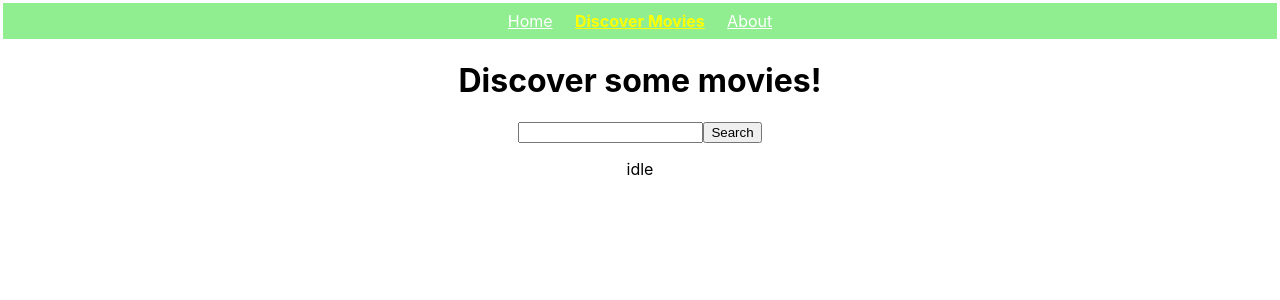
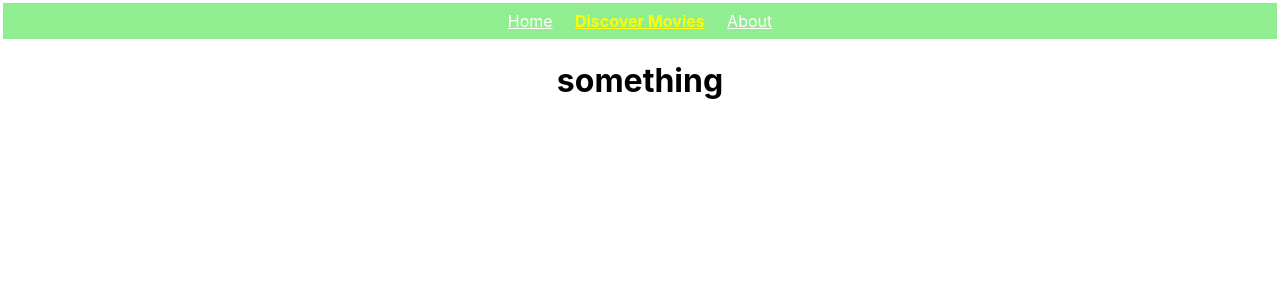
Before and after one commit to mr-robak/find-a-movie-app, a React (Create React App) app: page /discover/something in a window 1280 px wide. Shown: the top 300 px of the page. Built offline with nearby package versions, Linux system fonts and the light colour scheme.

Commit message:
create dynamic route, MovePage component and Link to it

```diff
--- a/src/App.js
+++ b/src/App.js
@@ -5,12 +5,14 @@ import NavBar from "./components/NavBar";
 import DiscoverMoviesPage from "./pages/DiscoverMoviesPage";
 import HomePage from "./pages/HomePage";
 import AboutPage from "./pages/AboutPage";
+import MoviePage from "./pages/MoviePage";
 
 function App() {
   return (
     <div className="App">
       <NavBar />
       <Switch>
+        <Route path="/discover/something" component={MoviePage} />
         <Route path="/discover" component={DiscoverMoviesPage} />
         <Route path="/about" component={AboutPage} />
         <Route path="/" component={HomePage} />
--- a/src/components/MovieCard.js
+++ b/src/components/MovieCard.js
@@ -1,13 +1,16 @@
 import "./MovieCard.css";
 import React from "react";
+import { Link } from "react-router-dom";
 
 export default function MovieCard(props) {
   const { title, year, img } = props;
   return (
     <div className="MovieCard">
-      <img src={img} alt=""></img>
-      <h5>{title}</h5>
-      <p>{year}</p>
+      <Link style={{ textDecoration: "none" }}>
+        <img src={img} alt=""></img>
+        <h5>{title}</h5>
+        <p>{year}</p>
+      </Link>
     </div>
   );
 }
--- /dev/null
+++ b/src/pages/MoviePage.js
@@ -0,0 +1,11 @@
+import React from "react";
+import { useParams } from "react-router-dom";
+
+export default function MoviePage() {
+  const route_parameters = useParams();
+  return (
+    <div>
+      <h1>something</h1>
+    </div>
+  );
+}
```
